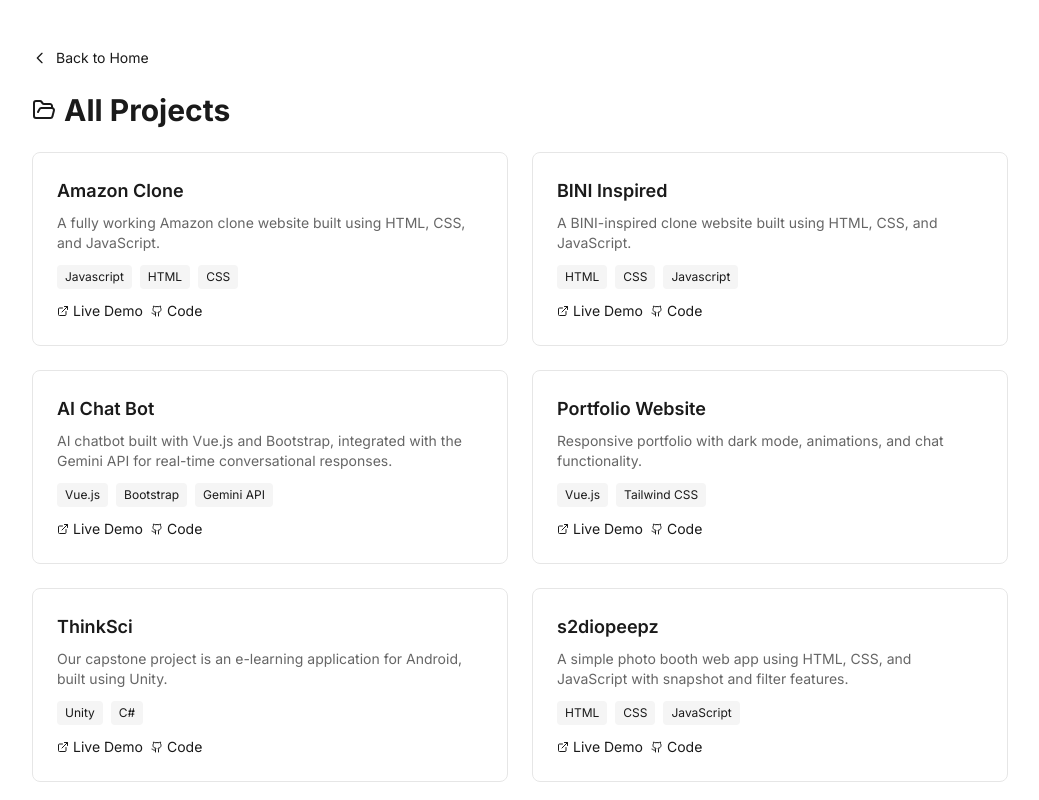
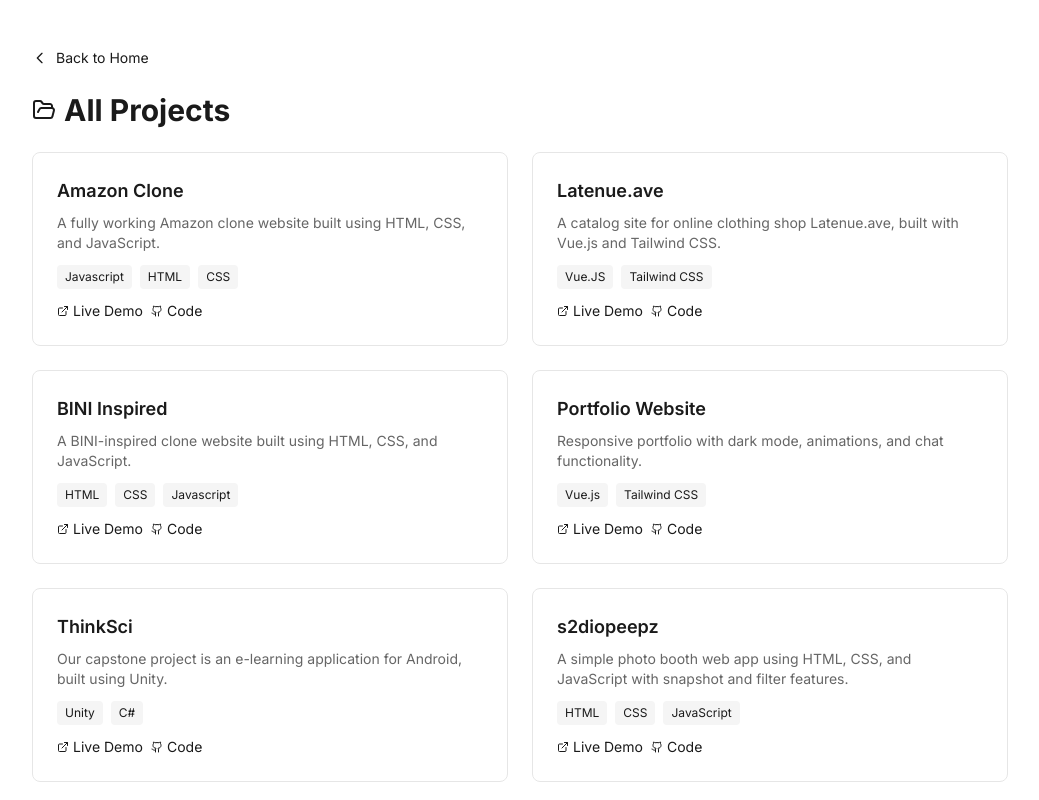
Before and after one commit to pips1804/my-portfolio, a Vue app: page /projects in a window 1280 px wide. Shown: the top 800 px of the page, without its empty margins (120-1159 px from the left). Built offline with nearby package versions, Linux system fonts and the light colour scheme.

Commit message:
Insert link to some projects

```diff
--- a/src/components/ProjectsSection.vue
+++ b/src/components/ProjectsSection.vue
@@ -86,24 +86,28 @@
   {
     id: 1,
     title: "Amazon Clone",
+    description:
+      "A fully working Amazon clone website built using HTML, CSS, and JavaScript.",
     technologies: ["Javascript", "HTML", "CSS"],
-    demoUrl: "#",
-    codeUrl: "#",
+    demoUrl: "https://perso-proj-amazon-clone.netlify.app/",
+    codeUrl: "https://github.com/pips1804/javascript-amazon-project-main",
   },
   {
     id: 2,
+    title: "Latenue.ave",
+    description:
+      "A catalog site for online clothing shop Latenue.ave, built with Vue.js and Tailwind CSS.",
+    technologies: ["Vue.JS", "Tailwind CSS"],
+    demoUrl: "https://latenueave.netlify.app/",
+    codeUrl: "https://github.com/pips1804/LatenueaveProductShowcase",
+  },
+  {
+    id: 3,
     title: "BINI Inspired",
     description:
       "A BINI-inspired clone website built using HTML, CSS, and JavaScript.",
     technologies: ["HTML", "CSS", "Javascript"],
-    demoUrl: "#",
-    codeUrl: "#",
-  },
-  {
-    id: 3,
-    title: "AI Chat Bot",
-    technologies: ["Vue.js", "Bootstrap", "Gemini API"],
-    demoUrl: "#",
+    demoUrl: "https://perso-proj-bini-site-clone.netlify.app/",
     codeUrl: "#",
   },
 ]);
--- a/src/views/AllProjects.vue
+++ b/src/views/AllProjects.vue
@@ -110,25 +110,25 @@
     description:
       "A fully working Amazon clone website built using HTML, CSS, and JavaScript.",
     technologies: ["Javascript", "HTML", "CSS"],
-    demoUrl: "#",
-    codeUrl: "#",
+    demoUrl: "https://perso-proj-amazon-clone.netlify.app/",
+    codeUrl: "https://github.com/pips1804/javascript-amazon-project-main",
   },
   {
     id: 2,
+    title: "Latenue.ave",
+    description:
+      "A catalog site for online clothing shop Latenue.ave, built with Vue.js and Tailwind CSS.",
+    technologies: ["Vue.JS", "Tailwind CSS"],
+    demoUrl: "https://latenueave.netlify.app/",
+    codeUrl: "https://github.com/pips1804/LatenueaveProductShowcase",
+  },
+  {
+    id: 3,
     title: "BINI Inspired",
     description:
       "A BINI-inspired clone website built using HTML, CSS, and JavaScript.",
     technologies: ["HTML", "CSS", "Javascript"],
-    demoUrl: "#",
-    codeUrl: "#",
-  },
-  {
-    id: 3,
-    title: "AI Chat Bot",
-    description:
-      "AI chatbot built with Vue.js and Bootstrap, integrated with the Gemini API for real-time conversational responses.",
-    technologies: ["Vue.js", "Bootstrap", "Gemini API"],
-    demoUrl: "#",
+    demoUrl: "https://perso-proj-bini-site-clone.netlify.app/",
     codeUrl: "#",
   },
   {
@@ -137,8 +137,8 @@
     description:
       "Responsive portfolio with dark mode, animations, and chat functionality.",
     technologies: ["Vue.js", "Tailwind CSS"],
-    demoUrl: "#",
-    codeUrl: "#",
+    demoUrl: "https://jhonpaulgm.netlify.app/",
+    codeUrl: "https://github.com/pips1804/my-portfolio",
   },
   {
     id: 5,
@@ -147,7 +147,7 @@
       "Our capstone project is an e-learning application for Android, built using Unity.",
     technologies: ["Unity", "C#"],
     demoUrl: "#",
-    codeUrl: "#",
+    codeUrl: "https://github.com/pips1804/eLearnMo",
   },
   {
     id: 6,
@@ -155,6 +155,15 @@
     description:
       "A simple photo booth web app using HTML, CSS, and JavaScript with snapshot and filter features.",
     technologies: ["HTML", "CSS", "JavaScript"],
+    demoUrl: "https://s2diopeepz.netlify.app/",
+    codeUrl: "#",
+  },
+  {
+    id: 7,
+    title: "AI Chat Bot",
+    description:
+      "AI chatbot built with Vue.js and Bootstrap, integrated with the Gemini API for real-time conversational responses.",
+    technologies: ["Vue.js", "Bootstrap", "Gemini API"],
     demoUrl: "#",
     codeUrl: "#",
   },
```
